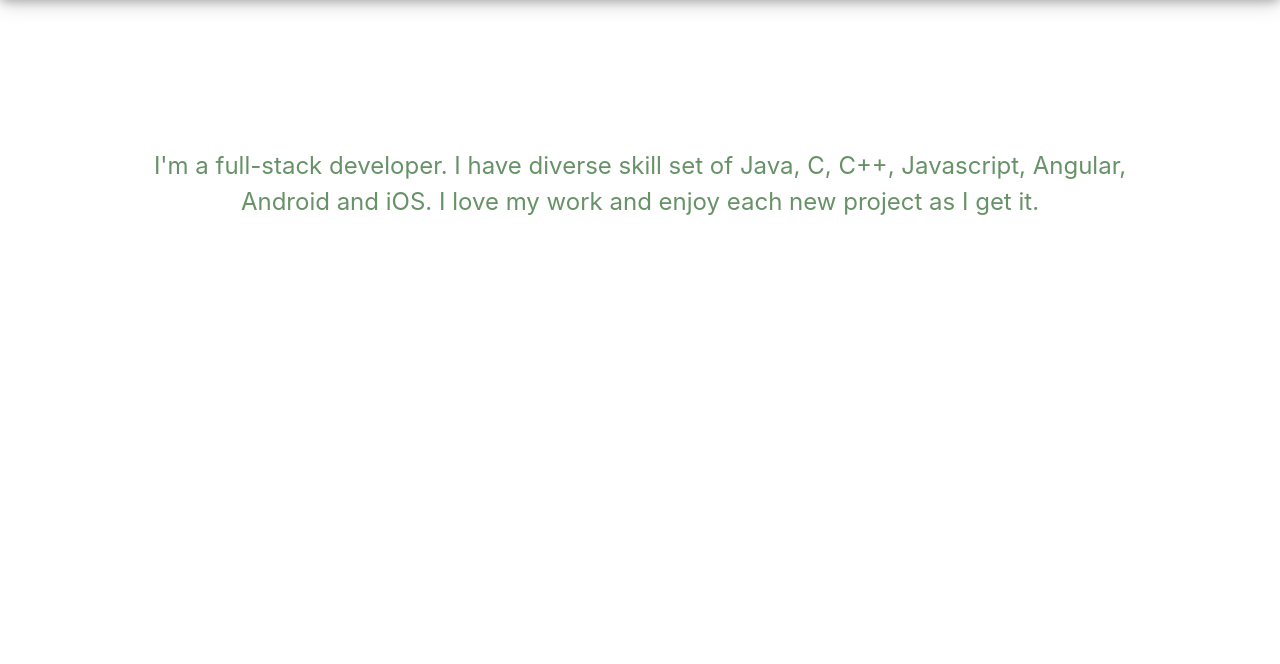
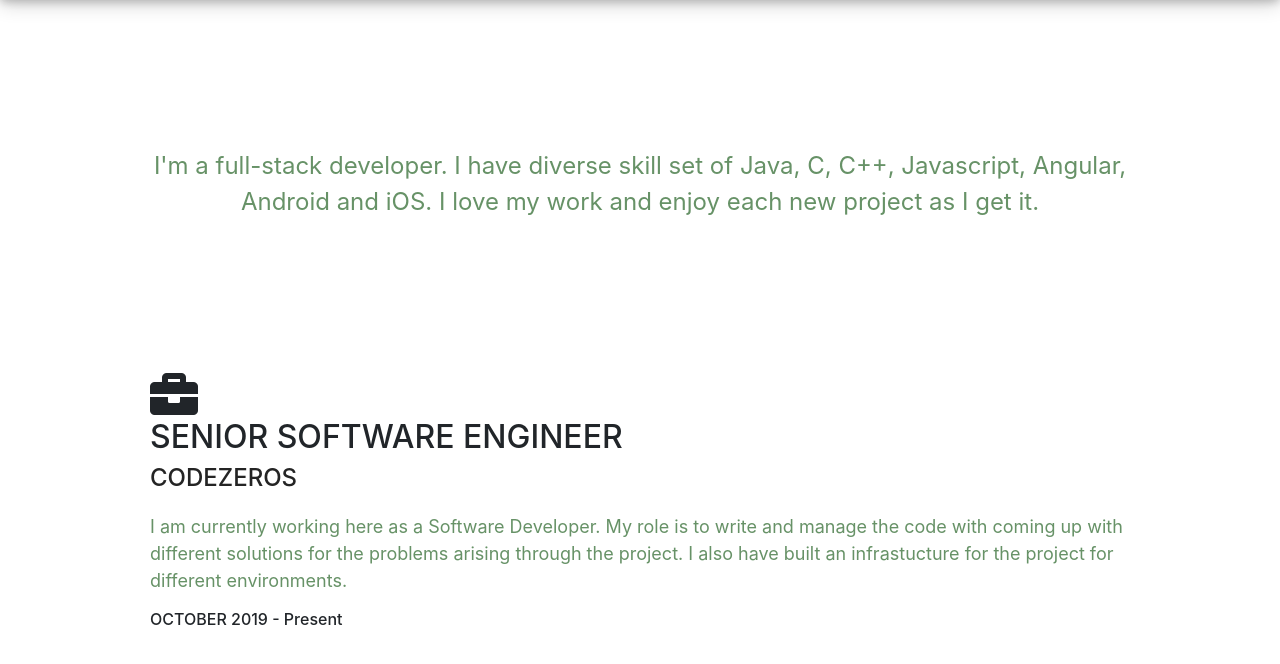
Before and after one commit to Thepawanluhana/thepawanluhana.github.io, a plain HTML site: page index.html in a window 1280 px wide. Shown: the part 402-1066 px from the top of the page. Before the commit the page ends 800 px from the top, so only its background shows below. Drawn offline with nearby package versions, Linux system fonts and the light colour scheme.

Commit message:
Experience updated

```diff
--- a/index.html
+++ b/index.html
@@ -48,9 +48,23 @@
                 different environments.</p>
               </div>
               <div>
-                <h6>December 2017 - Present</h6>
+                <h6>December 2017 - AUG 2019</h6>
               </div>
           </div>
+
+            <div id="experience-section">
+                  <div>
+                    <i class="fas fa-briefcase fa-3x"></i>
+                    <h1>SENIOR SOFTWARE ENGINEER</h1>
+                    <h3>CODEZEROS</h3>
+                    <p>I am currently working here as a Software Developer. My role is to write and manage the code with coming up with
+                    different solutions for the problems arising through the project. I also have built an infrastucture for the project for
+                    different environments.</p>
+                  </div>
+                  <div>
+                    <h6>OCTOBER 2019 - Present</h6>
+                  </div>
+              </div>
 
           <div id="education-section">
             <div>
```
